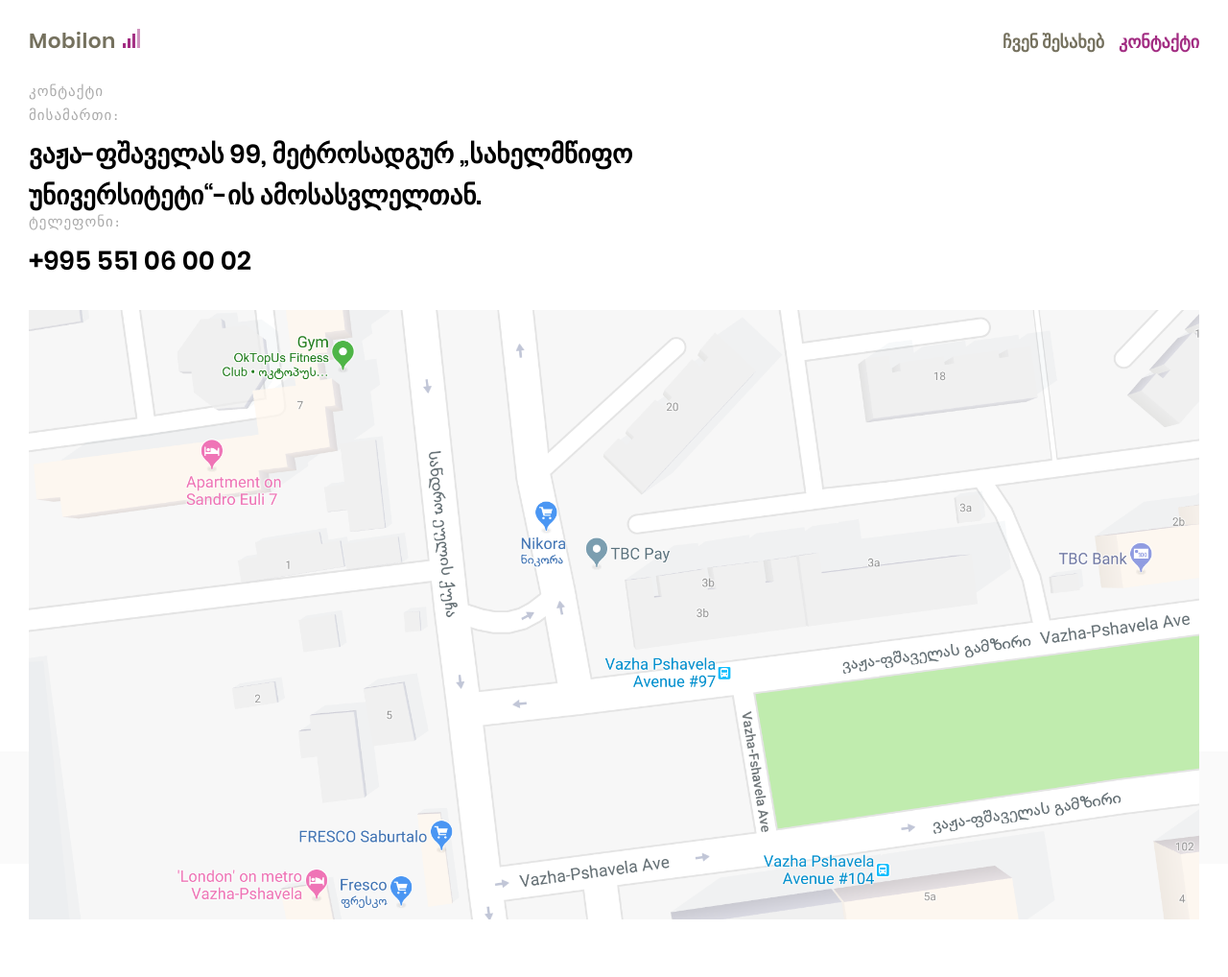
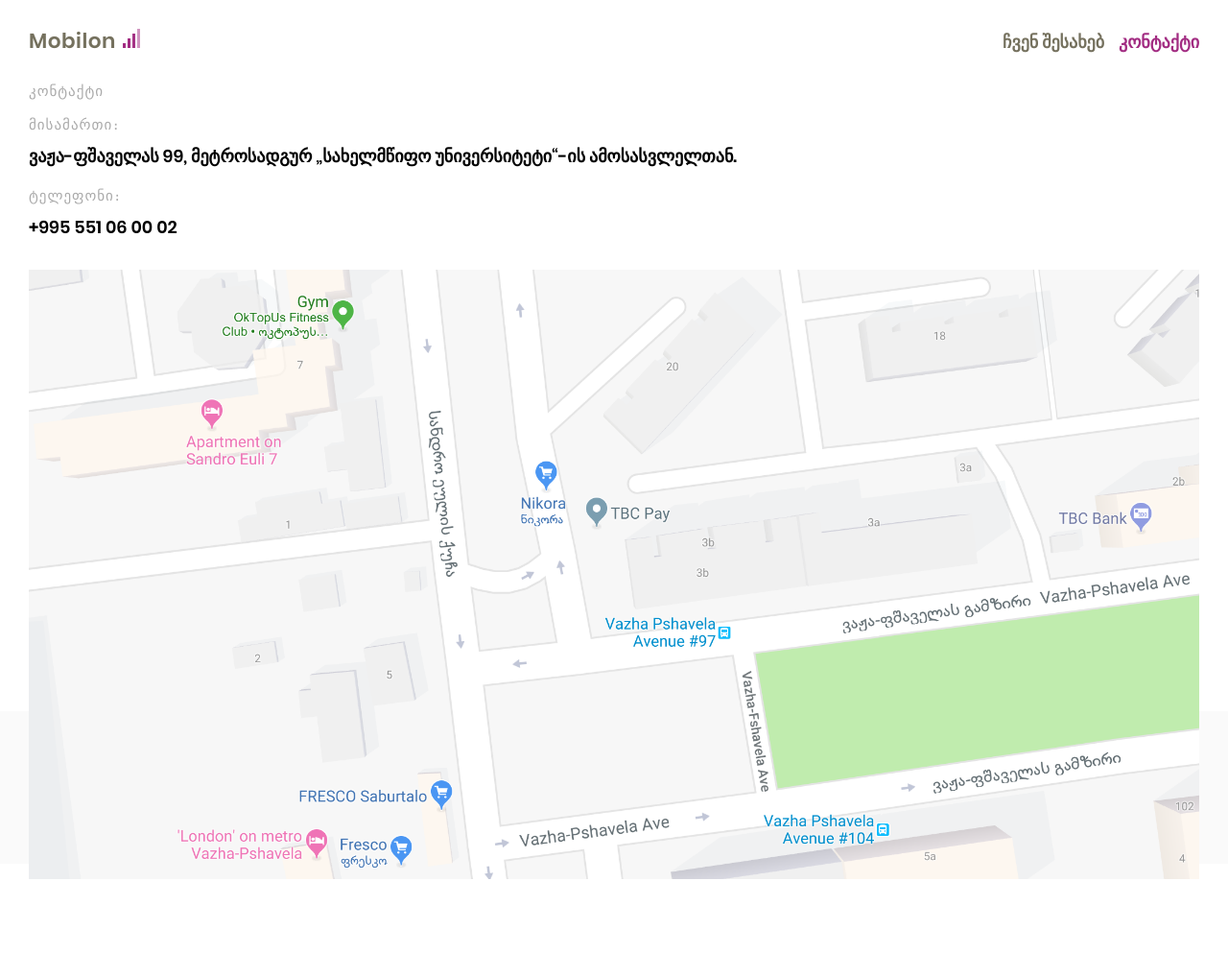
Before and after one commit to tato1559/mobilon, a Jekyll site: the page built from contact.markdown, in a window 1280 px wide. Shown: the whole page at 96% size. Built offline with Jekyll 4.4.1, drawn with Linux system fonts in a browser that asks for light colours; our own code applies the rules of GitHub Pages for plain Markdown files; after the commit the page ends 976 px from its top, so only the background shows below that.

Commit message:
added styles for markdownified

```diff
--- a/_layouts/page.html
+++ b/_layouts/page.html
@@ -14,7 +14,7 @@
         <section class="intro">
             <div class="container">
                 <h2>{{ page.title }}</h2>
-                <p>{{ page.content | markdownify }}</p>
+                <div class="markdownified">{{ page.content | markdownify }}</div>
                 {% if page.url == '/contact/' and site['enable map'] %}
                     <div id="map" data-lat="{{ site.lat }}" data-lng="{{ site.lng }}"></div>
                 {% elsif page['map image'] %}
--- a/assets/scss/_layout.scss
+++ b/assets/scss/_layout.scss
@@ -691,3 +691,12 @@
 	height: 400px;
 	margin: 3rem 0 1rem;
 }
+
+.markdownified {
+  margin: 2rem 0;
+  p {
+    font-size: 1.8rem;
+    max-width: 100%;
+    margin: 0 0 2rem;
+  }
+}
```
